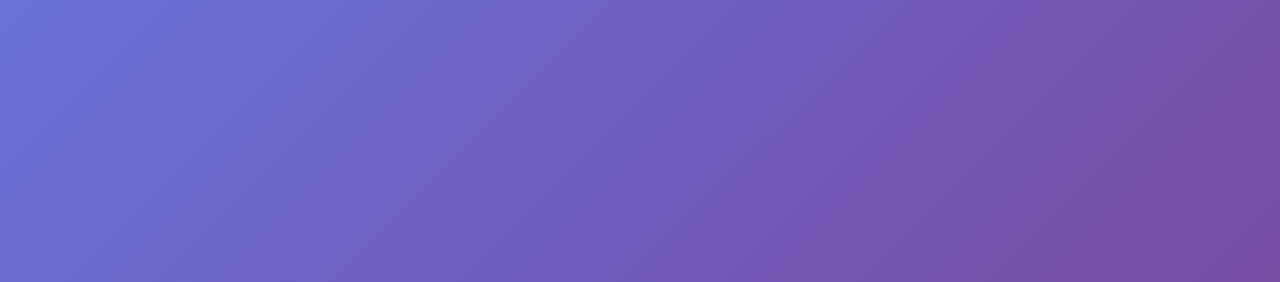
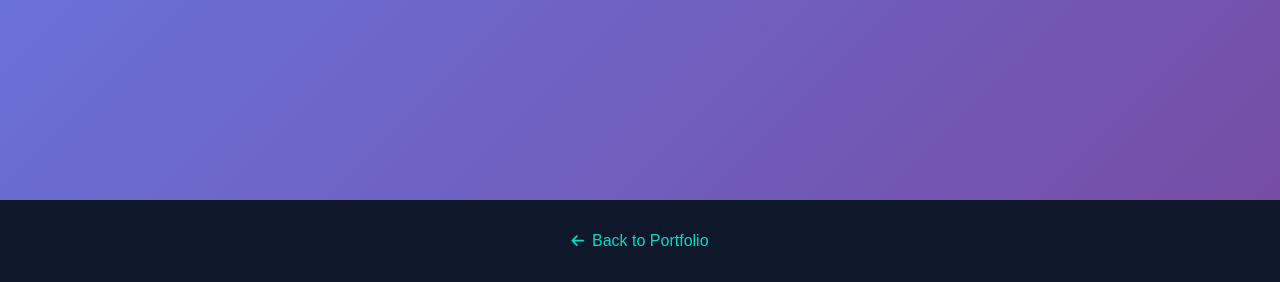
Before and after one commit to domenhribernik/portfolio, a PHP site: page /html/spy.html in a window 1280 px wide. Shown: the part 518-800 px from the top of the page. Run offline with PHP 8.4, Linux system fonts and the light colour scheme; some libraries are stand-ins or nearby versions.

```diff
--- a/new_site/components/project-data.js
+++ b/new_site/components/project-data.js
@@ -146,7 +146,7 @@ export const projects = {
     },
     tech: ["HTML", "CSS", "JavaScript"],
     links: {
-      visitSite: "spy.html"
+      visitSite: "spy.html",
     },
     iconClass: "fas fa-user-secret",
   }
--- a/new_site/css/music.css
+++ b/new_site/css/music.css
@@ -6,7 +6,7 @@
     padding: 0;
 }
 body {
-    background-color: #121212;
+    background: #121212;
     color: #ffffff;
     font-family: 'Poppins', sans-serif;
     line-height: 1.6;
--- a/new_site/css/spy.css
+++ b/new_site/css/spy.css
@@ -18,6 +18,37 @@ body {
     max-width: 800px;
     width: 100%;
     padding: 2rem;
+}
+
+.footer {
+    position: absolute;
+    bottom: 0;
+    width: 100%;
+    text-align: center;
+    background: #0f172a;
+    color: rgba(255, 255, 255, 0.7);
+    text-align: center;
+    padding: 2rem 0;
+
+}
+
+.back-link {
+  display: inline-flex;
+  align-items: center;
+  gap: 0.5rem;
+  color: #03dac6;
+  text-decoration: none;
+  font-weight: 500;
+  transition: all 0.3s ease;
+}
+
+.back-link:hover {
+  color: #1ae5d1;
+  transform: translateX(-5px);
+}
+
+.back-link i {
+  font-size: 0.9rem;
 }
 
 .title-screen,
--- a/new_site/html/spy.html
+++ b/new_site/html/spy.html
@@ -5,6 +5,7 @@
     <meta charset="UTF-8">
     <meta name="viewport" content="width=device-width, initial-scale=1.0">
     <link rel="icon" type="image/x-icon" href="../assets/favicon.ico" />
+    <link rel="stylesheet" href="https://cdnjs.cloudflare.com/ajax/libs/font-awesome/6.4.0/css/all.min.css" />
     <link rel="stylesheet" href="../css/spy.css">
     <title>Spy Game</title>
 </head>
@@ -63,17 +64,13 @@
             <button class="btn" onclick="restartGame()">Play Again</button>
         </div>
     </div>
+    <footer class="footer">
+        <a class="back-link" href="/">
+            <i class="fas fa-arrow-left"></i>
+            Back to Portfolio
+        </a>
+    </footer>
     <script src="../js/spy.js"></script>
-    <script type="text/javascript">
-        var Tawk_API = Tawk_API || {}, Tawk_LoadStart = new Date();
-        (function () {
-            var s1 = document.createElement("script"), s0 = document.getElementsByTagName("script")[0];
-            s1.async = true;
-            s1.src = 'https://embed.tawk.to/681860d15d55ef191a9daf60/1iqfjkd3r';
-            s1.charset = 'UTF-8';
-            s0.parentNode.insertBefore(s1, s0);
-        })();
-    </script>
 </body>
 
 </html>
```
